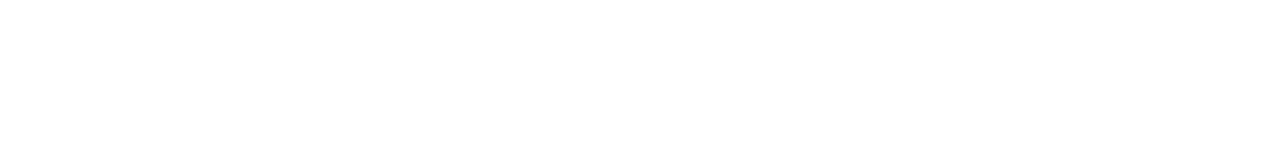
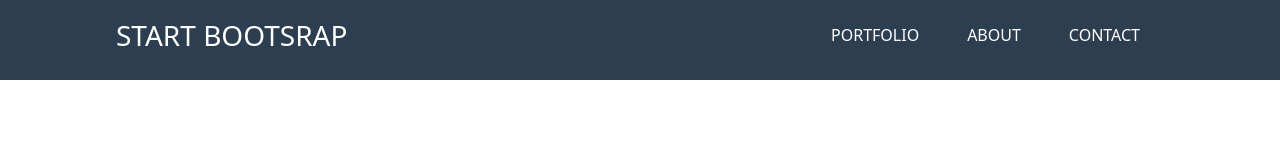
Before and after one commit to Luca10992/html-css-bootstrap-freelancer, a plain HTML site: page index.html in a window 1280 px wide. Drawn offline with nearby package versions, Linux system fonts and the light colour scheme.

Commit message:
feat. add header content

```diff
--- a/css/style.css
+++ b/css/style.css
@@ -0,0 +1,36 @@
+/* CUSTOM PROP */
+
+:root {
+    --header-color: #2C3E50;
+    --primary-color: #1ABC9C;
+    --footer-color: #2C3E50;
+    --bar-color: #888888;
+}
+
+* {
+    color: white;
+}
+
+/* HEADER */
+
+#header {
+    background-color: var(--header-color);
+    height: 80px;
+}
+
+.container-xl {
+    max-width: 1080px;
+}
+
+.header_container {
+    height: 100%;
+}
+
+.header_container i {
+    color: var(--bar-color);
+}
+
+.list_container ul {
+    list-style-type: none;
+    margin-top: revert;
+}
--- a/index.html
+++ b/index.html
@@ -6,21 +6,34 @@
     <meta name="author" content="Luca Lillo">
 
     <!-- Font Awesome -->
-    <!-- <link rel="stylesheet" href="https://cdnjs.cloudflare.com/ajax/libs/font-awesome/6.5.1/css/all.min.css"
+    <link rel="stylesheet" href="https://cdnjs.cloudflare.com/ajax/libs/font-awesome/6.5.1/css/all.min.css"
     integrity="sha512-DTOQO9RWCH3ppGqcWaEA1BIZOC6xxalwEsw9c2QQeAIftl+Vegovlnee1c9QX4TctnWMn13TZye+giMm8e2LwA=="
-    crossorigin="anonymous" referrerpolicy="no-referrer" /> -->
+    crossorigin="anonymous" referrerpolicy="no-referrer" />
 
-    <!-- <link href="https://cdn.jsdelivr.net/npm/bootstrap@5.3.2/dist/css/bootstrap.min.css" rel="stylesheet"
-    integrity="sha384-T3c6CoIi6uLrA9TneNEoa7RxnatzjcDSCmG1MXxSR1GAsXEV/Dwwykc2MPK8M2HN" crossorigin="anonymous"> -->
+    <!-- Bootsrap -->
+    <link href="https://cdn.jsdelivr.net/npm/bootstrap@5.3.2/dist/css/bootstrap.min.css" rel="stylesheet"
+    integrity="sha384-T3c6CoIi6uLrA9TneNEoa7RxnatzjcDSCmG1MXxSR1GAsXEV/Dwwykc2MPK8M2HN" crossorigin="anonymous">
 
     <!-- Style CSS -->
     <link rel="stylesheet" href="./css/style.css">
-    <title>Modello</title>
+    <title>Bootsrap Freelancer</title>
 
 </head>
 <body>
     <!-- Inizio Header -->
-    <header>
+    <header id="header">
+
+        <div class="container-xl header_container px-3 d-flex justify-content-between align-items-center">
+            <div class="h3">START BOOTSRAP</div>
+            <div class="px-2 border border-light fs-4 d-md-none"><i class="fa-solid fa-bars"></i></div>
+            <div class="list_container h6 d-none d-md-block">
+                <ul class="d-flex">
+                    <li class="px-4">PORTFOLIO</li>
+                    <li class="px-4">ABOUT</li>
+                    <li class="px-4">CONTACT</li>
+                </ul>
+            </div>
+        </div>
 
     </header>
     <!-- Fine Header -->
```
